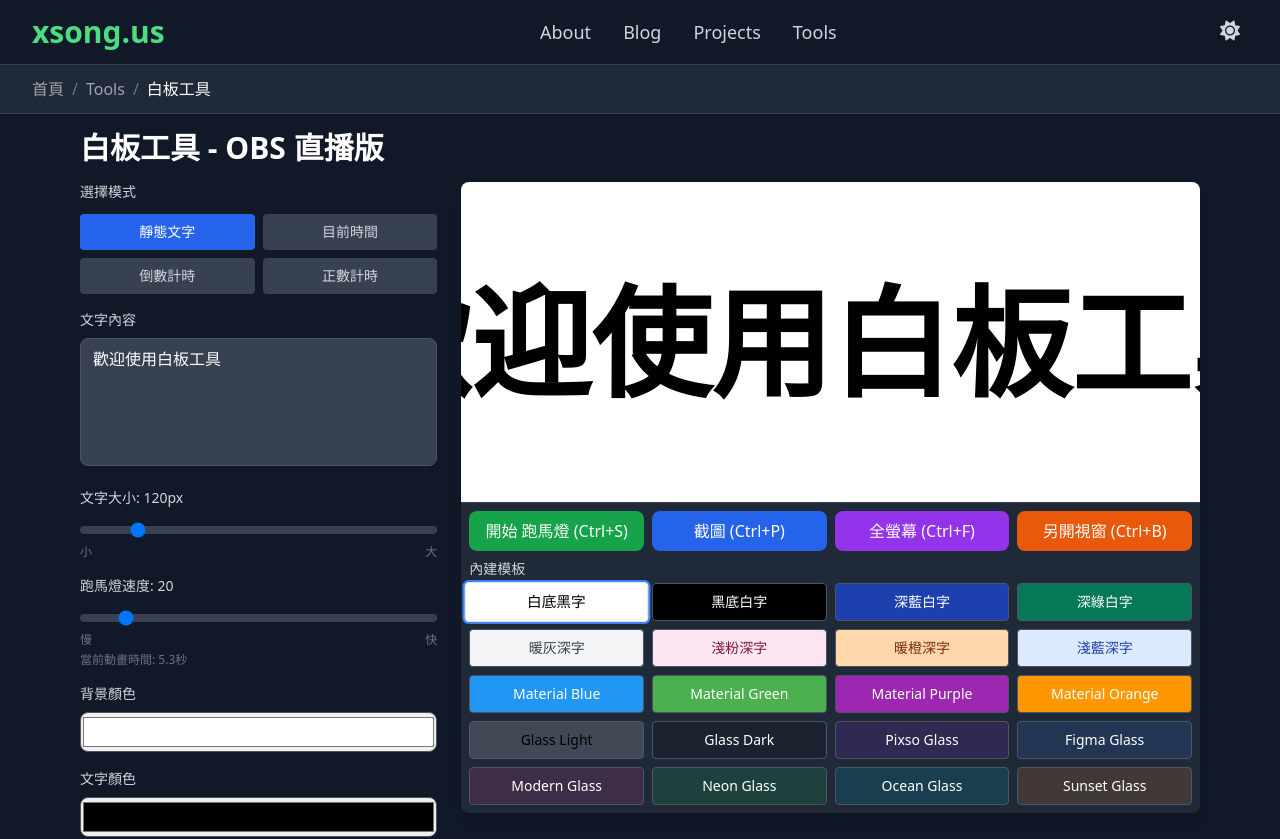
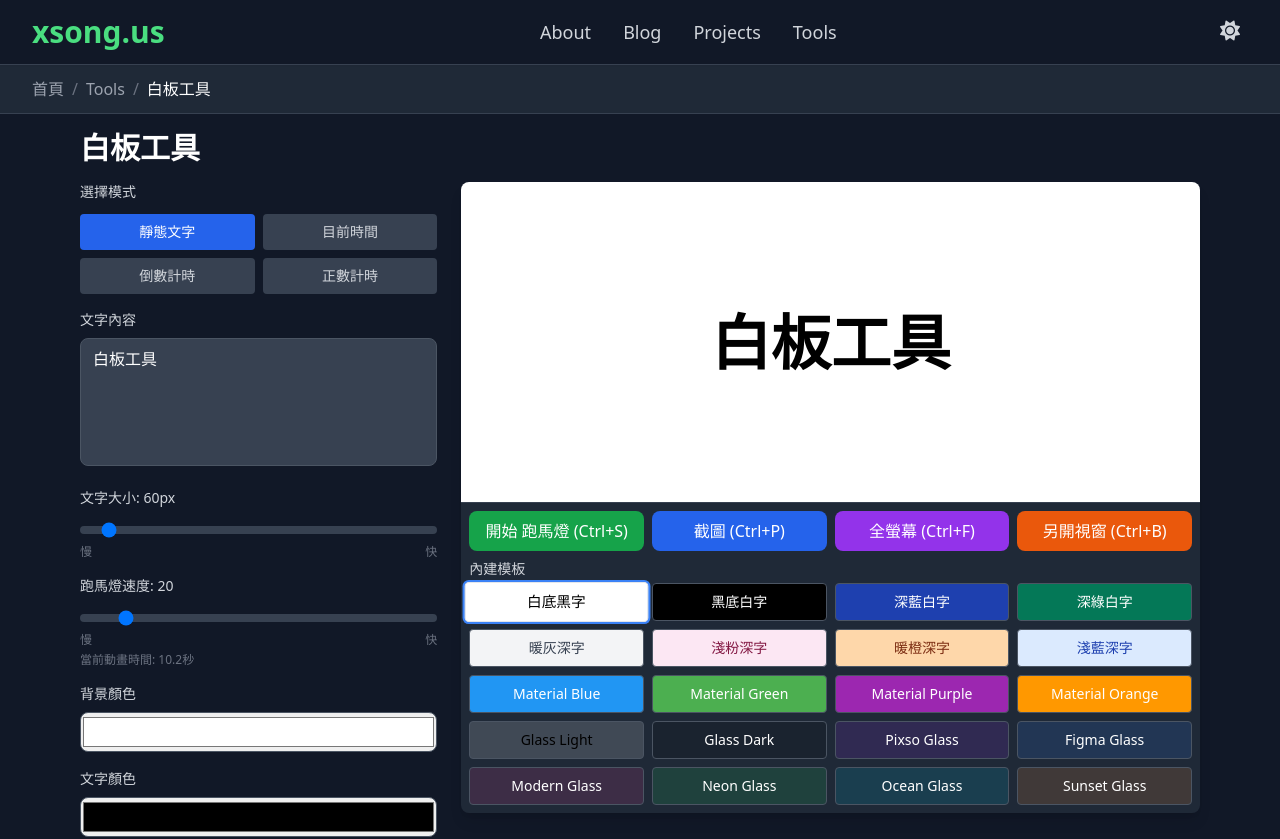
Before and after one commit to 120061203/xsong, a Next.js app: page /tools/whiteboard in a window 1280 px wide. Shown: the top 839 px of the page. Built offline with nearby package versions, Linux system fonts and the light colour scheme.

Commit message:
Fix:update whiteboard

```diff
--- a/app/tools/whiteboard/display/page.tsx
+++ b/app/tools/whiteboard/display/page.tsx
@@ -14,7 +14,7 @@ export default function WhiteboardDisplayPage() {
     countupTime: 0,
     isCountdownRunning: false,
     isCountupRunning: false,
-    // 新增：OBS 效果設定
+    // 新增：進階效果設定
     textShadow: {
       enabled: false, // 改為 false，預設不啟用文字陰影
       color: '#000000',
@@ -62,6 +62,18 @@ export default function WhiteboardDisplayPage() {
   // 從 URL 參數載入初始設定
   useEffect(() => {
     const params = new URLSearchParams(window.location.search);
+
+    // 調試：檢查關鍵參數
+    console.log('🔍 URL 參數檢查:', {
+      backgroundGradientEnabled: params.get('backgroundGradientEnabled'),
+      backgroundGradientType: params.get('backgroundGradientType'),
+      backgroundGradientColors: params.get('backgroundGradientColors'),
+      backgroundGradientDirection: params.get('backgroundGradientDirection'),
+      glassEffectEnabled: params.get('glassEffectEnabled'),
+      glassEffectBlur: params.get('glassEffectBlur'),
+      glassEffectTransparency: params.get('glassEffectTransparency')
+    });
+
     setDisplayData({
       text: params.get('text') || '載入中...',
       backgroundColor: params.get('backgroundColor') || '#ffffff',
@@ -74,7 +86,7 @@ export default function WhiteboardDisplayPage() {
       countupTime: Number(params.get('countupTime')) || 0,
       isCountdownRunning: params.get('isCountdownRunning') === 'true',
       isCountupRunning: params.get('isCountupRunning') === 'true',
-      // 新增：OBS 效果設定
+      // 新增：進階效果設定
       textShadow: {
         enabled: params.get('textShadowEnabled') === 'true',
         color: params.get('textShadowColor') || '#000000',
@@ -89,7 +101,7 @@ export default function WhiteboardDisplayPage() {
       },
       backgroundGradient: {
         enabled: params.get('backgroundGradientEnabled') === 'true',
-        type: params.get('backgroundGradientType') as 'linear' | 'radial' || 'linear',
+        type: (params.get('backgroundGradientType') as 'linear' | 'radial') || 'linear',
         colors: params.get('backgroundGradientColors')?.split(',').map(c => c.trim()) || ['#ffffff', '#000000'],
         direction: params.get('backgroundGradientDirection') || 'to right'
       },
@@ -113,6 +125,21 @@ export default function WhiteboardDisplayPage() {
         level: Number(params.get('materialElevationLevel')) || 4,
         color: params.get('materialElevationColor') || '#000000',
         opacity: Number(params.get('materialElevationOpacity')) || 0.25
+      }
+    });
+
+    // 調試：檢查設定後的狀態
+    console.log('🎨 設定後的 displayData:', {
+      backgroundGradient: {
+        enabled: params.get('backgroundGradientEnabled') === 'true',
+        type: (params.get('backgroundGradientType') as 'linear' | 'radial') || 'linear',
+        colors: params.get('backgroundGradientColors')?.split(',').map(c => c.trim()) || ['#ffffff', '#000000'],
+        direction: params.get('backgroundGradientDirection') || 'to right'
+      },
+      glassEffect: {
+        enabled: params.get('glassEffectEnabled') === 'true',
+        blur: Number(params.get('glassEffectBlur')) || 20,
+        transparency: Number(params.get('glassEffectTransparency')) || 0.1
       }
     });
   }, []);
@@ -144,10 +171,64 @@ export default function WhiteboardDisplayPage() {
 
   // 計算動畫持續時間
   const getAnimationDuration = (speedValue: number) => {
-    const minDuration = 6000; // 6秒（最慢）
-    const maxDuration = 50;   // 0.05秒（最快）
-    const duration = minDuration - (speedValue - 10) * (minDuration - maxDuration) / 90;
-    return Math.max(maxDuration, Math.min(minDuration, duration));
+    // 根據文字長度和字體大小計算更合適的動畫時間
+    const textLength = displayData.text.length;
+    const charWidth = displayData.fontSize * 0.6; // 估算每個字符的寬度
+    const totalTextWidth = textLength * charWidth;
+
+    // 動態獲取實際容器寬度
+    let containerWidth = 800; // 預設值
+    if (typeof window !== 'undefined') {
+      containerWidth = window.innerWidth;
+    }
+
+    // 計算文字需要移動的總距離（從右邊開始到左邊完全消失）
+    // 使用 100% 的 translateX，所以總距離是容器寬度 + 文字寬度
+    const totalDistance = containerWidth + totalTextWidth;
+
+    // 根據速度調整動畫時間
+    const minDuration = 8000; // 8秒（最慢）
+    const maxDuration = 2000; // 2秒（最快）
+    const speedFactor = speedValue / 100; // 速度值越大，動畫越快
+    const duration = minDuration - (minDuration - maxDuration) * speedFactor;
+
+    // 根據文字長度調整，確保有足夠時間完整顯示
+    // 每像素的動畫時間，確保文字能完整走完
+    // 使用極激進的時間計算，確保文字完整跑完
+    let pixelTime = 0.05; // 基礎時間增加
+    if (containerWidth > 1200) {
+      pixelTime = 0.50; // 超大視窗：極大幅增加時間
+    } else if (containerWidth > 1000) {
+      pixelTime = 0.40; // 大視窗：大幅增加時間
+    } else if (containerWidth > 800) {
+      pixelTime = 0.25; // 中等視窗：適度增加時間
+    }
+
+    // 使用極激進的計算方法，確保大視窗有足夠時間
+    let adjustedDuration = Math.max(duration, totalDistance * pixelTime);
+
+    // 對於大視窗，額外增加大量緩衝時間
+    if (containerWidth > 1000) {
+      adjustedDuration = Math.max(adjustedDuration, totalDistance * 0.30); // 至少0.30ms/像素
+    }
+
+    // 額外增加總體緩衝時間，確保文字完整跑完
+    adjustedDuration = Math.round(adjustedDuration * 1.5); // 增加50%的緩衝時間
+
+    console.log('🎬 動畫計算:', {
+      textLength,
+      fontSize: displayData.fontSize,
+      charWidth,
+      totalTextWidth,
+      containerWidth,
+      totalDistance,
+      speedValue,
+      duration,
+      adjustedDuration,
+      pixelTime
+    });
+
+    return Math.round(adjustedDuration);
   };
 
   // 獲取顯示文字
@@ -206,6 +287,11 @@ export default function WhiteboardDisplayPage() {
             }
             .animate-marquee {
               animation: marquee linear infinite;
+              white-space: nowrap;
+              display: inline-block;
+              will-change: transform;
+              /* 確保動畫不會被截斷 */
+              animation-fill-mode: both;
             }
             ::-webkit-scrollbar { display: none; }
             * {
@@ -244,12 +330,6 @@ export default function WhiteboardDisplayPage() {
     // 完全替換頁面內容
     document.documentElement.innerHTML = htmlContent;
 
-    // 設置背景顏色
-    const displayDiv = document.getElementById('whiteboard-display');
-    if (displayDiv) {
-              (displayDiv as HTMLElement).style.background = displayData.backgroundColor;
-    }
-
     // 設置動畫和速度
     const textDiv = document.getElementById('display-text');
     if (textDiv) {
@@ -266,6 +346,8 @@ export default function WhiteboardDisplayPage() {
 
   // 專門處理狀態更新的 useEffect
   useEffect(() => {
+    console.log('🔄 狀態更新觸發，當前 displayData:', displayData);
+
     // 更新文字內容
     const textDiv = document.getElementById('display-text');
     if (textDiv) {
@@ -273,7 +355,7 @@ export default function WhiteboardDisplayPage() {
       (textDiv as HTMLElement).style.fontSize = `${displayData.fontSize}px`;
       (textDiv as HTMLElement).style.color = displayData.textColor;
 
-      // 應用 OBS 效果
+      // 應用進階效果
       // 文字陰影
       if (displayData.textShadow.enabled) {
         (textDiv as HTMLElement).style.textShadow = `${displayData.textShadow.offsetX}px ${displayData.textShadow.offsetY}px ${displayData.textShadow.blur}px ${displayData.textShadow.color}`;
@@ -299,21 +381,33 @@ export default function WhiteboardDisplayPage() {
     // 更新背景
     const displayDiv = document.getElementById('whiteboard-display');
     if (displayDiv) {
+      console.log('🎨 應用背景效果:', {
+        backgroundGradient: displayData.backgroundGradient,
+        glassEffect: displayData.glassEffect,
+        materialElevation: displayData.materialElevation
+      });
+
       if (displayData.backgroundGradient.enabled) {
+        console.log('🌈 應用背景漸層:', displayData.backgroundGradient);
         if (displayData.backgroundGradient.type === 'linear') {
           (displayDiv as HTMLElement).style.background = `linear-gradient(${displayData.backgroundGradient.direction}, ${displayData.backgroundGradient.colors.join(', ')})`;
         } else {
           (displayDiv as HTMLElement).style.background = `radial-gradient(circle, ${displayData.backgroundGradient.colors.join(', ')})`;
         }
       } else {
+        console.log('🎨 應用純色背景:', displayData.backgroundColor);
         (displayDiv as HTMLElement).style.background = displayData.backgroundColor;
       }
 
       // 應用毛玻璃效果（無邊框）
       if (displayData.glassEffect.enabled) {
+        console.log('🔮 應用毛玻璃效果:', displayData.glassEffect);
         (displayDiv as HTMLElement).style.backdropFilter = `blur(${displayData.glassEffect.blur}px)`;
         (displayDiv as HTMLElement).style.setProperty('-webkit-backdrop-filter', `blur(${displayData.glassEffect.blur}px)`); // Safari 支援
-        (displayDiv as HTMLElement).style.background = `rgba(255, 255, 255, ${displayData.glassEffect.transparency})`;
+
+        // 注意：這裡不設定 backgroundColor，避免與 background 衝突
+        // 毛玻璃效果通過 backdrop-filter 實現，不需要額外的背景色
+
         (displayDiv as HTMLElement).style.border = 'none';
         // 添加圓角和定位讓毛玻璃效果更明顯
         (displayDiv as HTMLElement).style.borderRadius = '8px';
@@ -323,6 +417,7 @@ export default function WhiteboardDisplayPage() {
 
       // 應用 Material Design 陰影
       if (displayData.materialElevation.enabled) {
+        console.log('📦 應用 Material Design 陰影:', displayData.materialElevation);
         (displayDiv as HTMLElement).style.boxShadow = `0 ${displayData.materialElevation.level * 0.5}px ${displayData.materialElevation.level}px rgba(0, 0, 0, ${displayData.materialElevation.opacity})`;
       }
     }
--- a/app/tools/whiteboard/page.tsx
+++ b/app/tools/whiteboard/page.tsx
@@ -44,14 +44,14 @@ const templates: Template[] = [
 
 export default function WhiteboardPage() {
   // 白板狀態
-  const [text, setText] = useState('歡迎使用白板工具');
+  const [text, setText] = useState('白板工具');
   const [speed, setSpeed] = useState(20);
   const [backgroundColor, setBackgroundColor] = useState('#ffffff');
   const [textColor, setTextColor] = useState('#000000');
-  const [fontSize, setFontSize] = useState(120);
+  const [fontSize, setFontSize] = useState(60);
   const [currentMode, setCurrentMode] = useState<'static' | 'current-time' | 'countdown' | 'countup'>('static');
 
-  // 新增：OBS 直播效果設定
+  // 新增：進階文字效果設定
   const [textShadow, setTextShadow] = useState({
     enabled: false, // 改為 false，預設不啟用文字陰影
     color: '#000000',
@@ -258,7 +258,7 @@ export default function WhiteboardPage() {
       isPlaying: isPlaying.toString(),
       isCountdownRunning: isCountdownRunning.toString(),
       isCountupRunning: isCountupRunning.toString(),
-      // 新增：OBS 效果參數
+      // 新增：進階效果參數
       textShadowEnabled: textShadow.enabled.toString(),
       textShadowColor: textShadow.color,
       textShadowBlur: textShadow.blur.toString(),
@@ -323,7 +323,7 @@ export default function WhiteboardPage() {
         isPlaying,
         isCountdownRunning,
         isCountupRunning,
-        // 新增：OBS 效果同步
+        // 新增：進階效果同步
         textShadow,
         textBorder,
         backgroundGradient,
@@ -353,7 +353,7 @@ export default function WhiteboardPage() {
     isPlaying,
     isCountdownRunning,
     isCountupRunning,
-    // 新增：OBS 效果依賴
+    // 新增：進階效果依賴
     textShadow,
     textBorder,
     backgroundGradient,
@@ -398,11 +398,27 @@ export default function WhiteboardPage() {
     setBackgroundColor(template.backgroundColor);
     setTextColor(template.textColor);
 
-    // 重置 OBS 效果設定，避免效果殘留
+    // 重置進階效果設定，避免效果殘留
     setTextShadow({ enabled: false, color: '#000000', blur: 4, offsetX: 2, offsetY: 2 });
     setTextBorder({ enabled: false, color: '#ffffff', width: 3 });
     setBackgroundGradient({ enabled: false, type: 'linear', colors: ['#ffffff', '#000000'], direction: 'to right' });
     setTextGlow({ enabled: false, color: '#00ff00', intensity: 10 });
+
+    // 重置毛玻璃效果和 Material Design 陰影
+    setGlassEffect({
+      enabled: false,
+      blur: 20,
+      transparency: 0.1,
+      border: true,
+      borderColor: '#ffffff',
+      borderWidth: 1
+    });
+    setMaterialElevation({
+      enabled: false,
+      level: 4,
+      color: '#000000',
+      opacity: 0.25
+    });
 
 
     // 為毛玻璃模板自動啟用毛玻璃效果
@@ -615,17 +631,58 @@ export default function WhiteboardPage() {
 
   // 計算動畫持續時間
   const getAnimationDuration = (speedValue: number) => {
-    const minDuration = 6000; // 6秒（最慢）
-    const maxDuration = 50;   // 0.05秒（最快）
-    const duration = minDuration - (speedValue - 10) * (minDuration - maxDuration) / 90;
-    return Math.max(maxDuration, Math.min(minDuration, duration));
+    // 根據文字長度和字體大小計算更合適的動畫時間
+    const textLength = text.length;
+    const charWidth = fontSize * 0.6; // 估算每個字符的寬度
+    const totalTextWidth = textLength * charWidth;
+
+    // 動態獲取實際容器寬度
+    let containerWidth = 800; // 預設值
+    if (whiteboardRef.current) {
+      containerWidth = whiteboardRef.current.offsetWidth;
+    }
+
+    // 計算文字需要移動的總距離（從右邊開始到左邊完全消失）
+    // 使用 100% 的 translateX，所以總距離是容器寬度 + 文字寬度
+    const totalDistance = containerWidth + totalTextWidth;
+
+    // 根據速度調整動畫時間
+    const minDuration = 8000; // 8秒（最慢）
+    const maxDuration = 2000; // 2秒（最快）
+    const speedFactor = speedValue / 100; // 速度值越大，動畫越快
+    const duration = minDuration - (minDuration - maxDuration) * speedFactor;
+
+    // 根據文字長度調整，確保有足夠時間完整顯示
+    // 每像素的動畫時間，確保文字能完整走完
+    // 使用極激進的時間計算，確保文字完整跑完
+    let pixelTime = 0.05; // 基礎時間增加
+    if (containerWidth > 1200) {
+      pixelTime = 0.50; // 超大視窗：極大幅增加時間
+    } else if (containerWidth > 1000) {
+      pixelTime = 0.40; // 大視窗：大幅增加時間
+    } else if (containerWidth > 800) {
+      pixelTime = 0.25; // 中等視窗：適度增加時間
+    }
+
+    // 使用極激進的計算方法，確保大視窗有足夠時間
+    let adjustedDuration = Math.max(duration, totalDistance * pixelTime);
+
+    // 對於大視窗，額外增加大量緩衝時間
+    if (containerWidth > 1000) {
+      adjustedDuration = Math.max(adjustedDuration, totalDistance * 0.30); // 至少0.30ms/像素
+    }
+
+    // 額外增加總體緩衝時間，確保文字完整跑完
+    adjustedDuration = Math.round(adjustedDuration * 1.5); // 增加50%的緩衝時間
+
+    return Math.round(adjustedDuration);
   };
 
 
 
   return (
     <div className="max-w-6xl mx-auto px-4 py-4">
-      <h1 className="text-3xl font-bold mb-4">白板工具 - OBS 直播版</h1>
+              <h1 className="text-3xl font-bold mb-4">白板工具</h1>
 
       <div className="grid grid-cols-1 lg:grid-cols-3 gap-6">
         {/* 左側控制面板 */}
@@ -820,8 +877,8 @@ export default function WhiteboardPage() {
               className="w-full h-2 bg-gray-200 rounded-lg appearance-none cursor-pointer dark:bg-gray-700"
             />
             <div className="flex justify-between text-xs text-gray-500 mt-1">
-              <span>小</span>
-              <span>大</span>
+              <span>慢</span>
+              <span>快</span>
             </div>
           </div>
 
@@ -873,9 +930,9 @@ export default function WhiteboardPage() {
             />
           </div>
 
-          {/* OBS 效果設定 */}
+          {/* 進階效果設定 */}
           <div className="space-y-4 p-4 bg-blue-50 dark:bg-blue-900/20 border border-blue-200 dark:border-blue-800 rounded-lg">
-            <h3 className="text-lg font-medium text-blue-700 dark:text-blue-300">OBS 直播效果</h3>
+            <h3 className="text-lg font-medium text-blue-700 dark:text-blue-300">進階文字效果</h3>
 
             {/* 文字陰影 */}
             <div className="space-y-2">
@@ -1034,7 +1091,7 @@ export default function WhiteboardPage() {
                   // 中層：毛玻璃效果（無邊框）
                   ...(glassEffect.enabled ? {
                     backdropFilter: `blur(${glassEffect.blur}px)`,
-                    background: `rgba(255, 255, 255, ${glassEffect.transparency})`,
+                    backgroundColor: `rgba(255, 255, 255, ${glassEffect.transparency})`,
                     border: 'none'
                   } : {}),
 
@@ -1143,6 +1200,8 @@ export default function WhiteboardPage() {
         }
         .animate-marquee {
           animation: marquee linear infinite;
+          white-space: nowrap;
+          display: inline-block;
         }
         .scale-102 {
           transform: scale(1.02);
```
